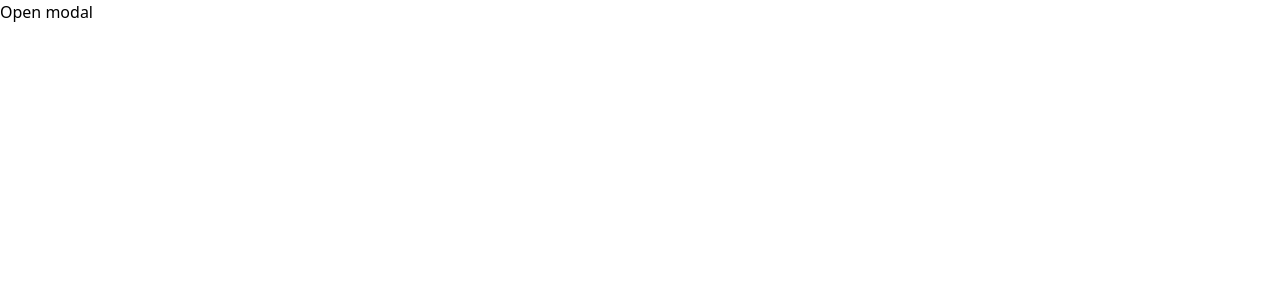
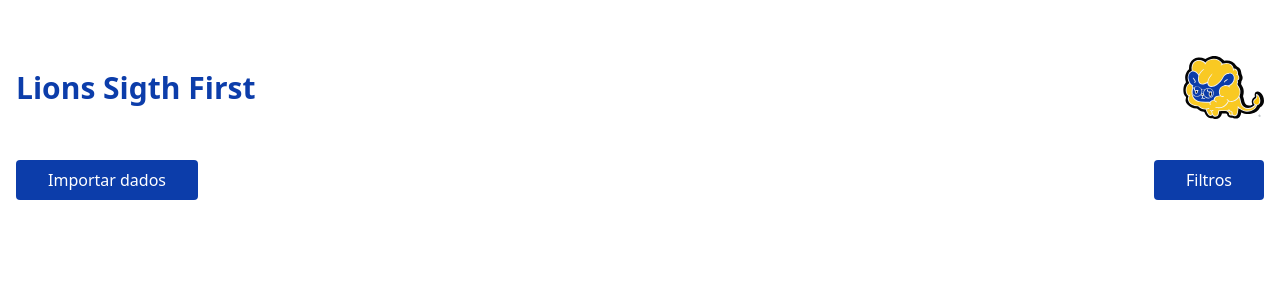
Before and after one commit to DeividFrancis/lions-sigthfirst-web, a Next.js app: page / in a window 1280 px wide. Shown: the top 300 px of the page. Built offline with nearby package versions, Linux system fonts and the light colour scheme.

Commit message:
adiciona novos componentes

```diff
--- /dev/null
+++ b/src/components/Button/index.tsx
@@ -0,0 +1,13 @@
+import { ButtonHTMLAttributes } from "react";
+
+export function Button({
+  className,
+  ...rest
+}: ButtonHTMLAttributes<HTMLButtonElement>) {
+  return (
+    <button
+      className={`bg-primary text-white px-8 py-2 rounded hover:bg-opacity-90 ${className}`}
+      {...rest}
+    />
+  );
+}
--- a/src/components/Dialog/index.tsx
+++ b/src/components/Dialog/index.tsx
@@ -1,15 +1,29 @@
-import * as RadixDialog from '@radix-ui/react-dialog'
+import * as RadixDialog from "@radix-ui/react-dialog";
 
-function Content({ ...rest }: RadixDialog.DialogContentProps) {
-    return <RadixDialog.Content className="fixed top-[50%] left-[50%] max-h-[85vh] w-[90vw] max-w-[450px] translate-x-[-50%] translate-y-[-50%] rounded-[6px] bg-white p-[25px] shadow-[hsl(206_22%_7%_/_35%)_0px_10px_38px_-10px,_hsl(206_22%_7%_/_20%)_0px_10px_20px_-15px] focus:outline-none" {...rest} />
+function Content({ className, ...rest }: RadixDialog.DialogContentProps) {
+  return (
+    <RadixDialog.Content
+      className={`
+        fixed top-[50%] left-[50%] max-h-[85vh] w-[90vw] max-w-[450px] translate-x-[-50%] translate-y-[-50%] rounded-[6px]
+        bg-white p-[25px] shadow-[hsl(206_22%_7%_/_35%)_0px_10px_38px_-10px,_hsl(206_22%_7%_/_20%)_0px_10px_20px_-15px]
+        focus:outline-none ${className}
+        `}
+      {...rest}
+    />
+  );
 }
 
-function Overlay({ ...rest }: RadixDialog.DialogOverlayProps) {
-    return <RadixDialog.Overlay className='bg-zinc-600 bg-opacity-70 fixed inset-0' {...rest} />
+function Overlay({ className, ...rest }: RadixDialog.DialogOverlayProps) {
+  return (
+    <RadixDialog.Overlay
+      className={`bg-zinc-600 bg-opacity-70 fixed inset-0 ${className}`}
+      {...rest}
+    />
+  );
 }
 
 export const Dialog = {
-    ...RadixDialog,
-    Content,
-    Overlay
-}
+  ...RadixDialog,
+  Content,
+  Overlay,
+};
--- /dev/null
+++ b/src/components/DialogFiltros/index.tsx
@@ -0,0 +1,18 @@
+import { Button } from "../Button";
+import { Dialog } from "../Dialog";
+
+export function DialogFiltros() {
+  return (
+    <Dialog.Root>
+      <Dialog.Trigger asChild>
+        <Button>Filtros</Button>
+      </Dialog.Trigger>
+      <Dialog.Portal>
+        <Dialog.Overlay />
+        <Dialog.Content>
+          <h1>Teste</h1>
+        </Dialog.Content>
+      </Dialog.Portal>
+    </Dialog.Root>
+  );
+}
--- /dev/null
+++ b/src/components/Header/index.tsx
@@ -0,0 +1,15 @@
+import Image from "next/image";
+
+export function Header() {
+  return (
+    <header className="flex justify-between items-center my-10">
+      <h1 className="text-primary text-3xl font-semibold">Lions Sigth First</h1>
+      <Image
+        src="/icon.svg"
+        alt="Miniatura de leao com pelo amarelo e pele azul"
+        width={81}
+        height={63}
+      />
+    </header>
+  );
+}
--- a/src/pages/_app.tsx
+++ b/src/pages/_app.tsx
@@ -1,6 +1,20 @@
-import '~/styles/globals.css'
-import type { AppProps } from 'next/app'
+import "~/styles/globals.css";
+import type { AppProps } from "next/app";
+import { Header } from "~/components/Header";
+import Head from "next/head";
 
 export default function App({ Component, pageProps }: AppProps) {
-  return <Component {...pageProps} />
+  return (
+    <div className="container mx-auto max-w-7xl p-4">
+      <Head>
+        <title>Lions Sigth First</title>
+        <meta name="viewport" content="width=device-width, initial-scale=1" />
+        <meta name="description" content="Lions" />
+      </Head>
+      <Header />
+      <main>
+        <Component {...pageProps} />
+      </main>
+    </div>
+  );
 }
--- a/src/pages/_document.tsx
+++ b/src/pages/_document.tsx
@@ -1,4 +1,4 @@
-import { Html, Head, Main, NextScript } from 'next/document'
+import { Head, Html, Main, NextScript } from "next/document";
 
 export default function Document() {
   return (
@@ -9,5 +9,5 @@ export default function Document() {
         <NextScript />
       </body>
     </Html>
-  )
+  );
 }
--- a/src/pages/api/hello.ts
+++ /dev/null
@@ -1,13 +0,0 @@
-// Next.js API route support: https://nextjs.org/docs/api-routes/introduction
-import type { NextApiRequest, NextApiResponse } from 'next'
-
-type Data = {
-  name: string
-}
-
-export default function handler(
-  req: NextApiRequest,
-  res: NextApiResponse<Data>
-) {
-  res.status(200).json({ name: 'John Doe' })
-}
--- a/src/pages/index.tsx
+++ b/src/pages/index.tsx
@@ -1,19 +1,13 @@
-import { Dialog } from "~/components/Dialog";
+import { Button } from "~/components/Button";
+import { DialogFiltros } from "~/components/DialogFiltros";
 
 export default function Home() {
   return (
-    <>
-      <Dialog.Root>
-        <Dialog.Trigger asChild>
-          <button>Open modal</button>
-        </Dialog.Trigger>
-        <Dialog.Portal>
-          <Dialog.Overlay />
-          <Dialog.Content>
-            <h1>Teste</h1>
-          </Dialog.Content>
-        </Dialog.Portal>
-      </Dialog.Root>
-    </>
-  )
+    <div>
+      <div className="flex justify-between items-center">
+        <Button className="mr-8">Importar dados</Button>
+        <DialogFiltros />
+      </div>
+    </div>
+  );
 }
--- a/tailwind.config.js
+++ b/tailwind.config.js
@@ -1,18 +1,21 @@
 /** @type {import('tailwindcss').Config} */
 module.exports = {
   content: [
-    './src/pages/**/*.{js,ts,jsx,tsx,mdx}',
-    './src/components/**/*.{js,ts,jsx,tsx,mdx}',
-    './src/app/**/*.{js,ts,jsx,tsx,mdx}',
+    "./src/pages/**/*.{js,ts,jsx,tsx,mdx}",
+    "./src/components/**/*.{js,ts,jsx,tsx,mdx}",
+    "./src/app/**/*.{js,ts,jsx,tsx,mdx}",
   ],
   theme: {
     extend: {
+      colors: {
+        primary: "#0C3DAA",
+      },
       backgroundImage: {
-        'gradient-radial': 'radial-gradient(var(--tw-gradient-stops))',
-        'gradient-conic':
-          'conic-gradient(from 180deg at 50% 50%, var(--tw-gradient-stops))',
+        "gradient-radial": "radial-gradient(var(--tw-gradient-stops))",
+        "gradient-conic":
+          "conic-gradient(from 180deg at 50% 50%, var(--tw-gradient-stops))",
       },
     },
   },
   plugins: [],
-}
+};
```
Also changed, not shown: public/icon.svg (added), 1 other file (tests, documents, lock files or other folders).
